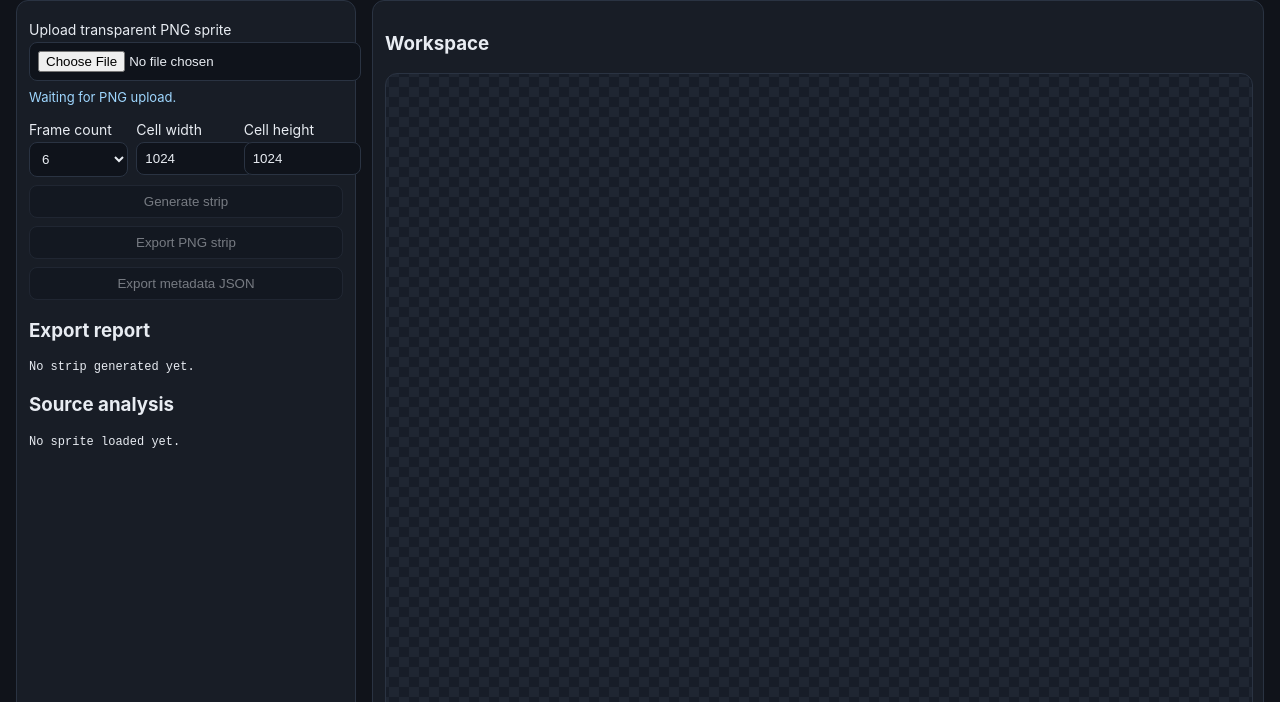
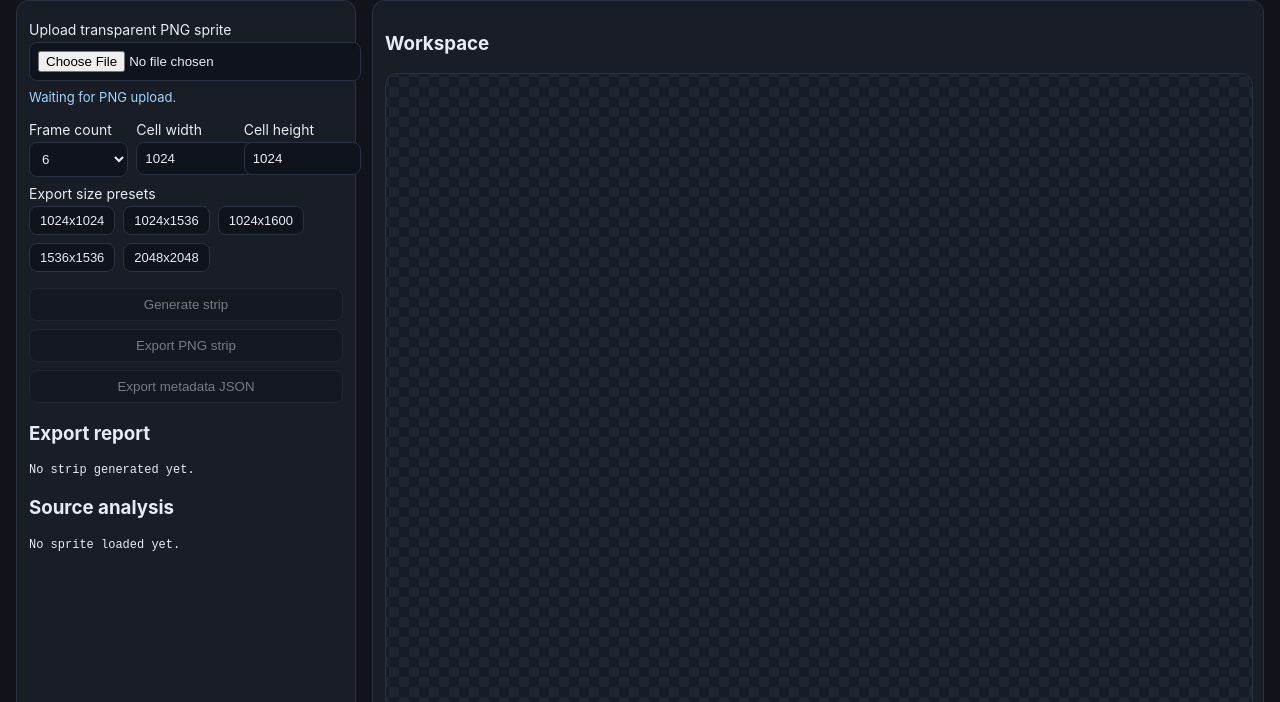
Before and after one commit to Herbachino1776/sprite-rig-lab, a website built with Vite: page index.html in a window 1280 px wide. Shown: the part 98-800 px from the top of the page. Built offline with nearby package versions, Linux system fonts and the light colour scheme.

Commit message:
Add export size preset buttons for cell dimensions

```diff
--- a/src/app.ts
+++ b/src/app.ts
@@ -15,6 +15,13 @@ type RenderPlan = {
 };
 
 const clamp = (value: number, min: number, max: number) => Math.max(min, Math.min(max, value));
+const exportSizePresets = [
+  { width: 1024, height: 1024 },
+  { width: 1024, height: 1536 },
+  { width: 1024, height: 1600 },
+  { width: 1536, height: 1536 },
+  { width: 2048, height: 2048 },
+] as const;
 
 function createRenderPlan(analysis: SpriteAnalysis, cellWidth: number, cellHeight: number, frameCount: number): RenderPlan {
   const bounds = analysis.sourceBounds;
@@ -82,6 +89,12 @@ export function initApp(root: HTMLDivElement) {
           <div><label>Cell width</label><input id="cellW" type="number" min="16" value="1024" /></div>
           <div><label>Cell height</label><input id="cellH" type="number" min="16" value="1024" /></div>
         </div>
+        <label>Export size presets</label>
+        <div class="presetRow" id="exportPresets">
+          ${exportSizePresets
+            .map((preset) => `<button type="button" data-preset="${preset.width}x${preset.height}">${preset.width}x${preset.height}</button>`)
+            .join('')}
+        </div>
         <button id="generate" disabled>Generate strip</button>
         <button id="png" disabled>Export PNG strip</button>
         <button id="json" disabled>Export metadata JSON</button>
@@ -108,6 +121,8 @@ export function initApp(root: HTMLDivElement) {
   const generateButton = root.querySelector<HTMLButtonElement>('#generate')!;
   const pngButton = root.querySelector<HTMLButtonElement>('#png')!;
   const jsonButton = root.querySelector<HTMLButtonElement>('#json')!;
+  const cellWidthInput = root.querySelector<HTMLInputElement>('#cellW')!;
+  const cellHeightInput = root.querySelector<HTMLInputElement>('#cellH')!;
 
   const setStatus = (message: string, isError = false) => {
     status.textContent = message;
@@ -290,13 +305,29 @@ export function initApp(root: HTMLDivElement) {
     resetStripState();
   });
 
-  root.querySelector<HTMLInputElement>('#cellW')!.addEventListener('input', (e) => {
+  cellWidthInput.addEventListener('input', (e) => {
     state.cellWidth = Number((e.target as HTMLInputElement).value);
     resetStripState();
   });
 
-  root.querySelector<HTMLInputElement>('#cellH')!.addEventListener('input', (e) => {
+  cellHeightInput.addEventListener('input', (e) => {
     state.cellHeight = Number((e.target as HTMLInputElement).value);
+    resetStripState();
+  });
+
+  root.querySelector<HTMLDivElement>('#exportPresets')!.addEventListener('click', (e) => {
+    const preset = (e.target as HTMLElement).closest<HTMLButtonElement>('button[data-preset]')?.dataset.preset;
+    if (!preset) return;
+
+    const [widthText, heightText] = preset.split('x');
+    const width = Number(widthText);
+    const height = Number(heightText);
+    if (!Number.isFinite(width) || !Number.isFinite(height)) return;
+
+    state.cellWidth = width;
+    state.cellHeight = height;
+    cellWidthInput.value = String(width);
+    cellHeightInput.value = String(height);
     resetStripState();
   });
 
--- a/src/styles.css
+++ b/src/styles.css
@@ -10,6 +10,8 @@ button:disabled { cursor:not-allowed; opacity:0.45; }
 canvas { width:100%; background: repeating-conic-gradient(#1f2632 0% 25%, #171d28 0% 50%) 50% / 20px 20px; border:1px solid #2a3342; border-radius:12px; }
 .row { display:flex; gap:8px; }
 .row > * { flex:1; }
+.presetRow { display:flex; flex-wrap:wrap; gap:8px; margin-bottom:8px; }
+.presetRow button { width:auto; flex:0 0 auto; margin-top:0; padding:6px 10px; font-size:13px; }
 pre { white-space: pre-wrap; font-size:12px; }
 .warn { color:#ffd166; }
 .status { color:#9fd7ff; margin:8px 0; font-size: 13px; }
```
